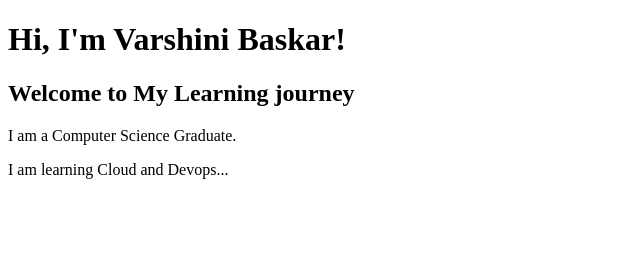
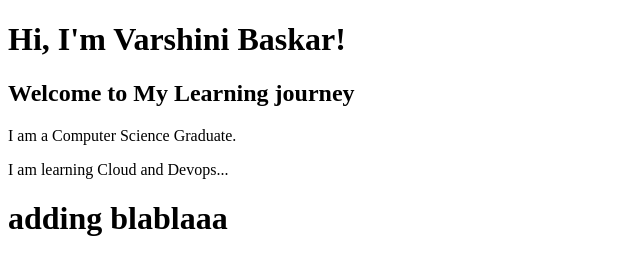
Before and after one commit to VarshiniBaskar-02/samplerepo, a plain HTML site: page index.html in a window 1280 px wide. Shown: the whole page, without its empty margins (0-640 px from the left). Drawn offline with Linux system fonts and the light colour scheme.

Commit message:
feast: adding bllablaaa

```diff
--- a/index.html
+++ b/index.html
@@ -14,5 +14,7 @@
 
     <p>I am learning Cloud and Devops... </p>
 
+    <h1>adding blablaaa</h1>
+
 </body>
 </html>
```
